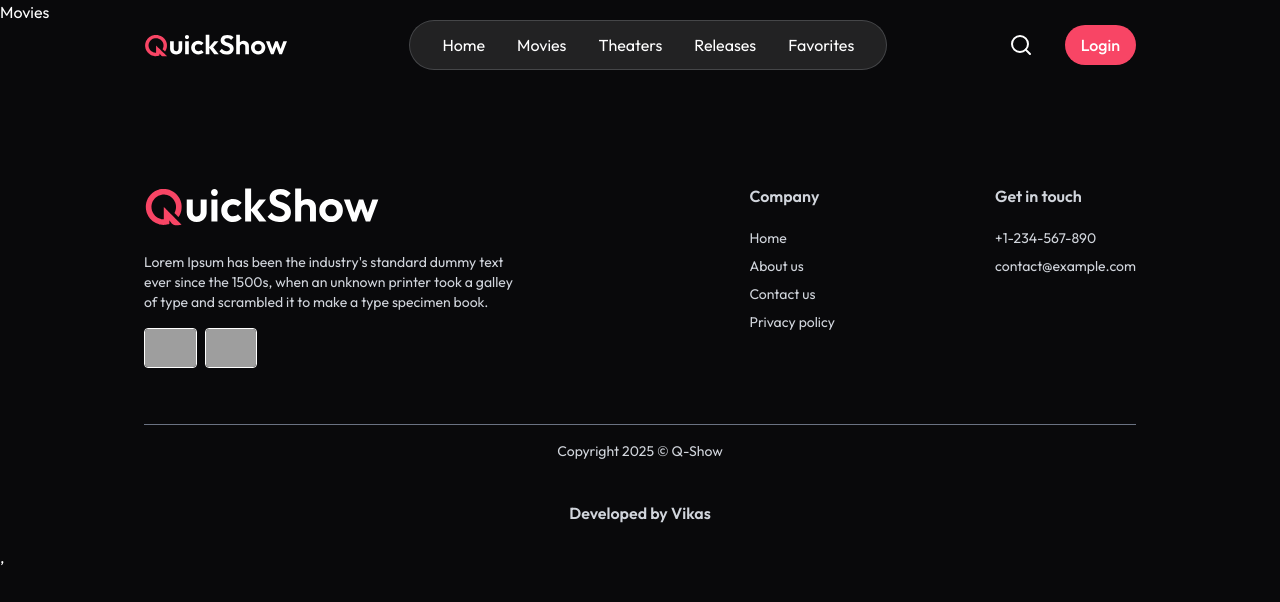
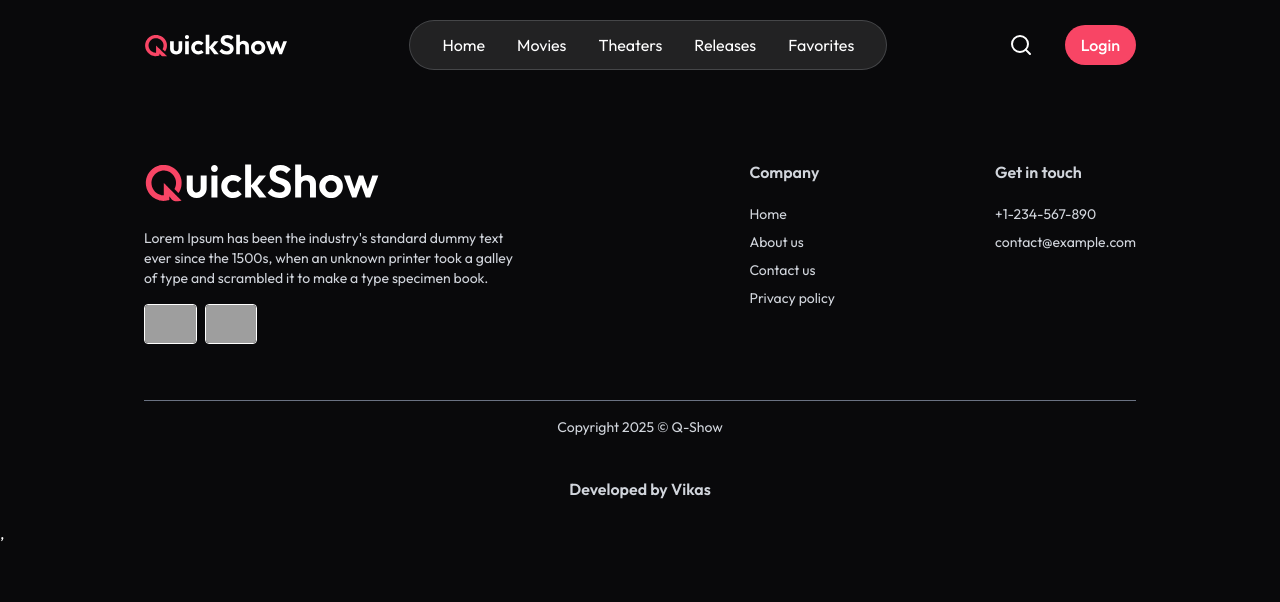
Before and after one commit to vaxi14/QUICK-SHOW, a React (Vite) app in the folder client/: page /movies in a window 1280 px wide. Shown: the top 602 px of the page. Built offline with nearby package versions, Linux system fonts and the light colour scheme; no server answers; grey boxes are pictures that could not be loaded.

Commit message:
one more

```diff
--- a/client/src/pages/Movies.jsx
+++ b/client/src/pages/Movies.jsx
@@ -2,8 +2,14 @@ import React from 'react'
 import { dummyShowsData } from '../assets/assets'
 
 const Movies = () => {
-  return (
-    <div>Movies</div>
+  return dummyShowsData.length > 0 ? (
+    <div>
+
+    </div>
+  ) : (
+    <div>
+
+    </div>
   )
 }
 
```
